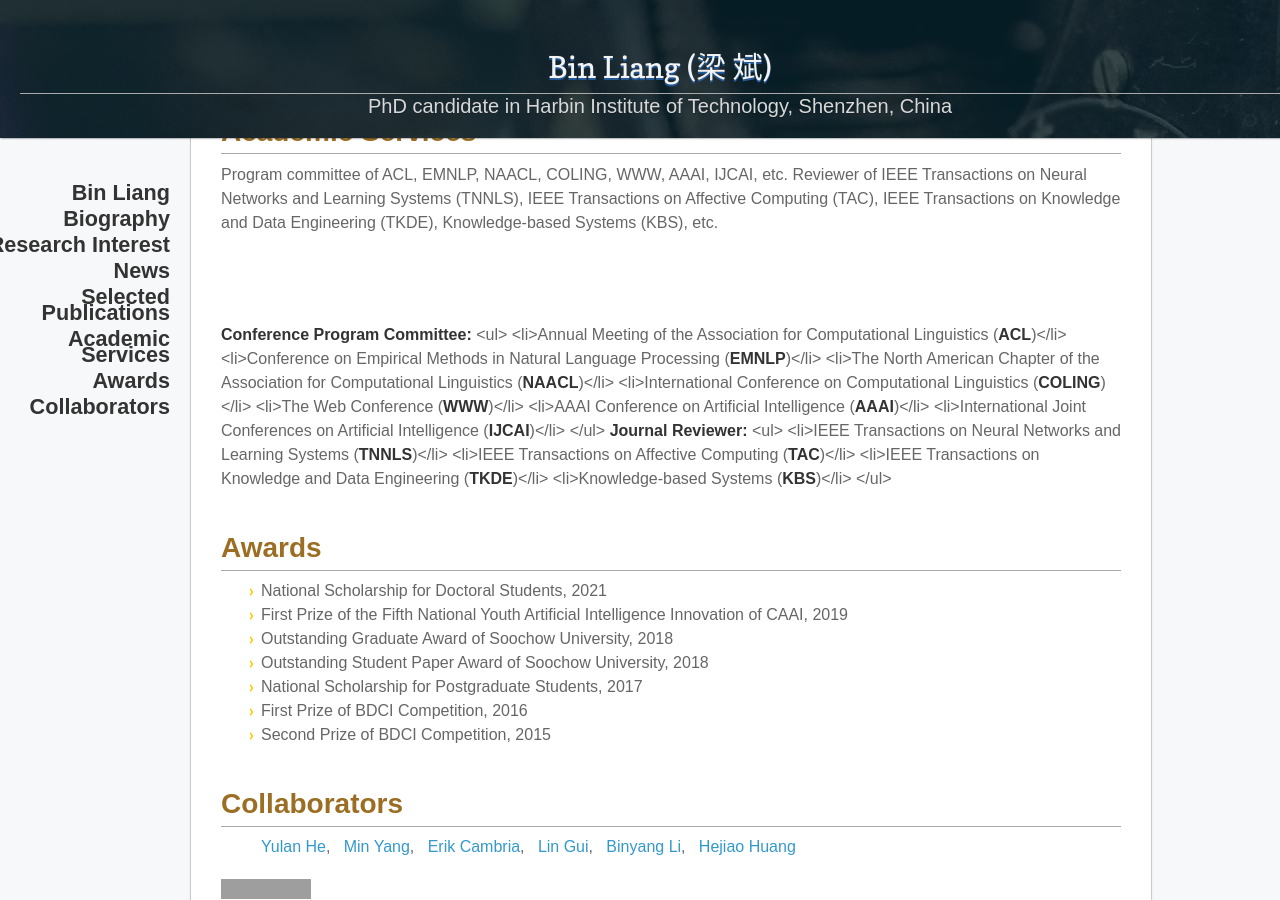
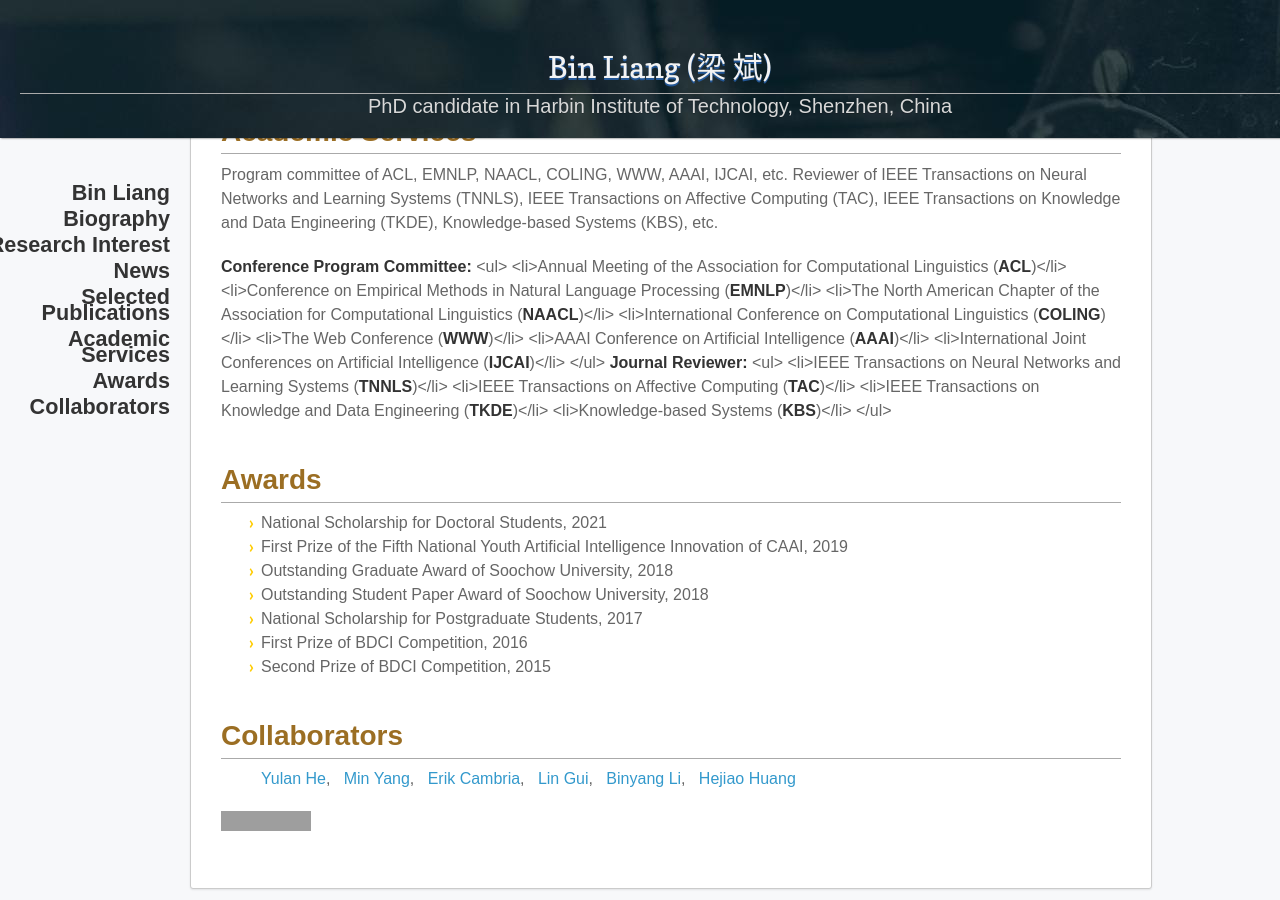
Before and after one commit to BinLiang-NLP/BinLiang-NLP.github.io, a Jekyll site: the page built from index.md, in a window 1280 px wide and 900 px high, scrolled down 2961 px. Built offline with Jekyll 4.4.1, drawn with Linux system fonts in a browser that asks for light colours; nearby versions of some CDN libraries; our own code applies the rules of GitHub Pages for plain Markdown files; grey boxes are pictures that could not be loaded.

```diff
--- a/index.md
+++ b/index.md
@@ -196,7 +196,7 @@ Ruifeng Xu<br>
 
 
 <h1>Academic Services</h1>
-<p>Program committee of ACL, EMNLP, NAACL, COLING, WWW, AAAI, IJCAI, etc. Reviewer of IEEE Transactions on Neural Networks and Learning Systems (TNNLS), IEEE Transactions on Affective Computing (TAC), IEEE Transactions on Knowledge and Data Engineering (TKDE), Knowledge-based Systems (KBS), etc.</p><br><br>
+<p>Program committee of ACL, EMNLP, NAACL, COLING, WWW, AAAI, IJCAI, etc. Reviewer of IEEE Transactions on Neural Networks and Learning Systems (TNNLS), IEEE Transactions on Affective Computing (TAC), IEEE Transactions on Knowledge and Data Engineering (TKDE), Knowledge-based Systems (KBS), etc.</p>
 
 <strong>Conference Program Committee:</strong>
       <ul>
```
